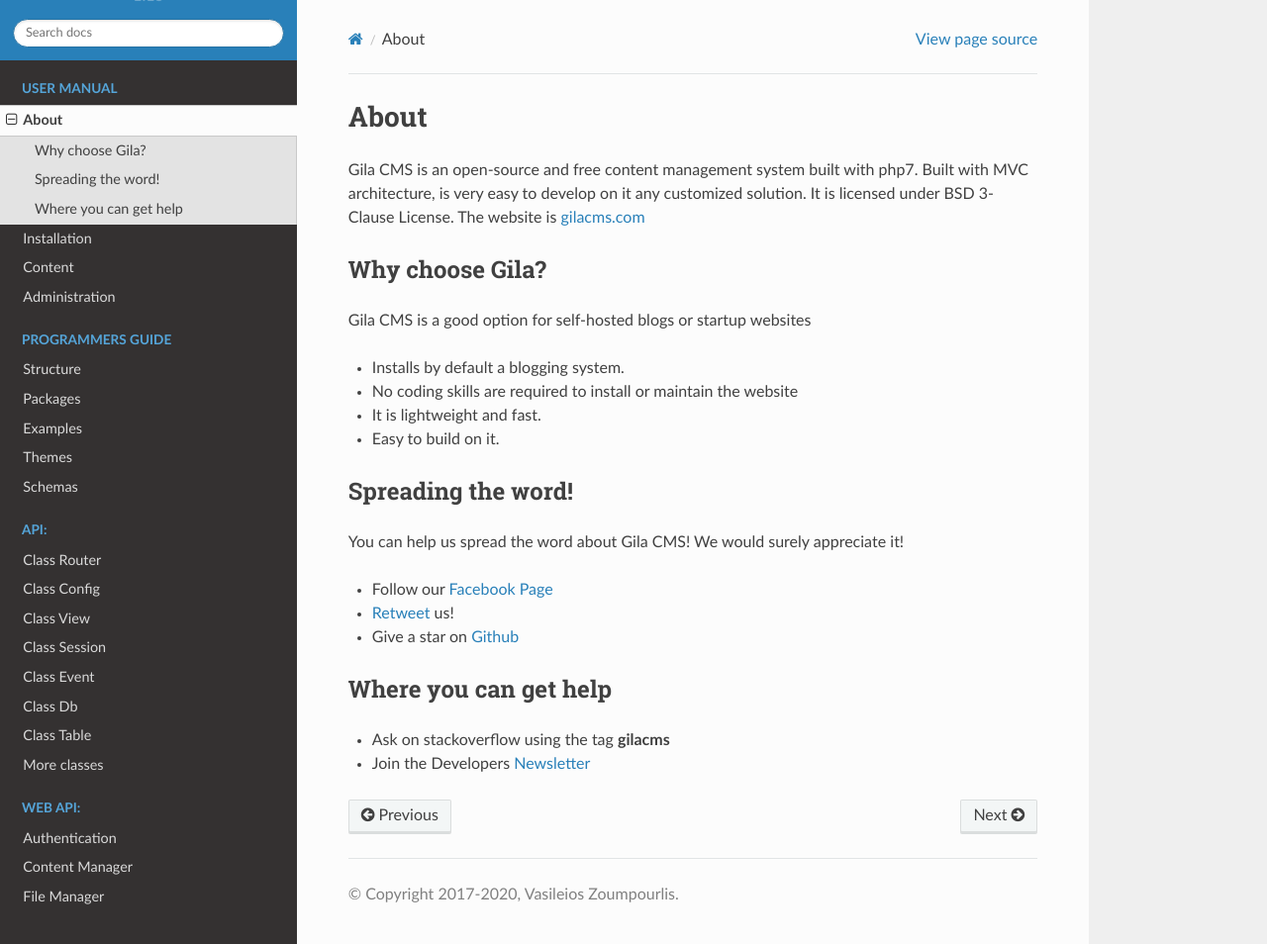
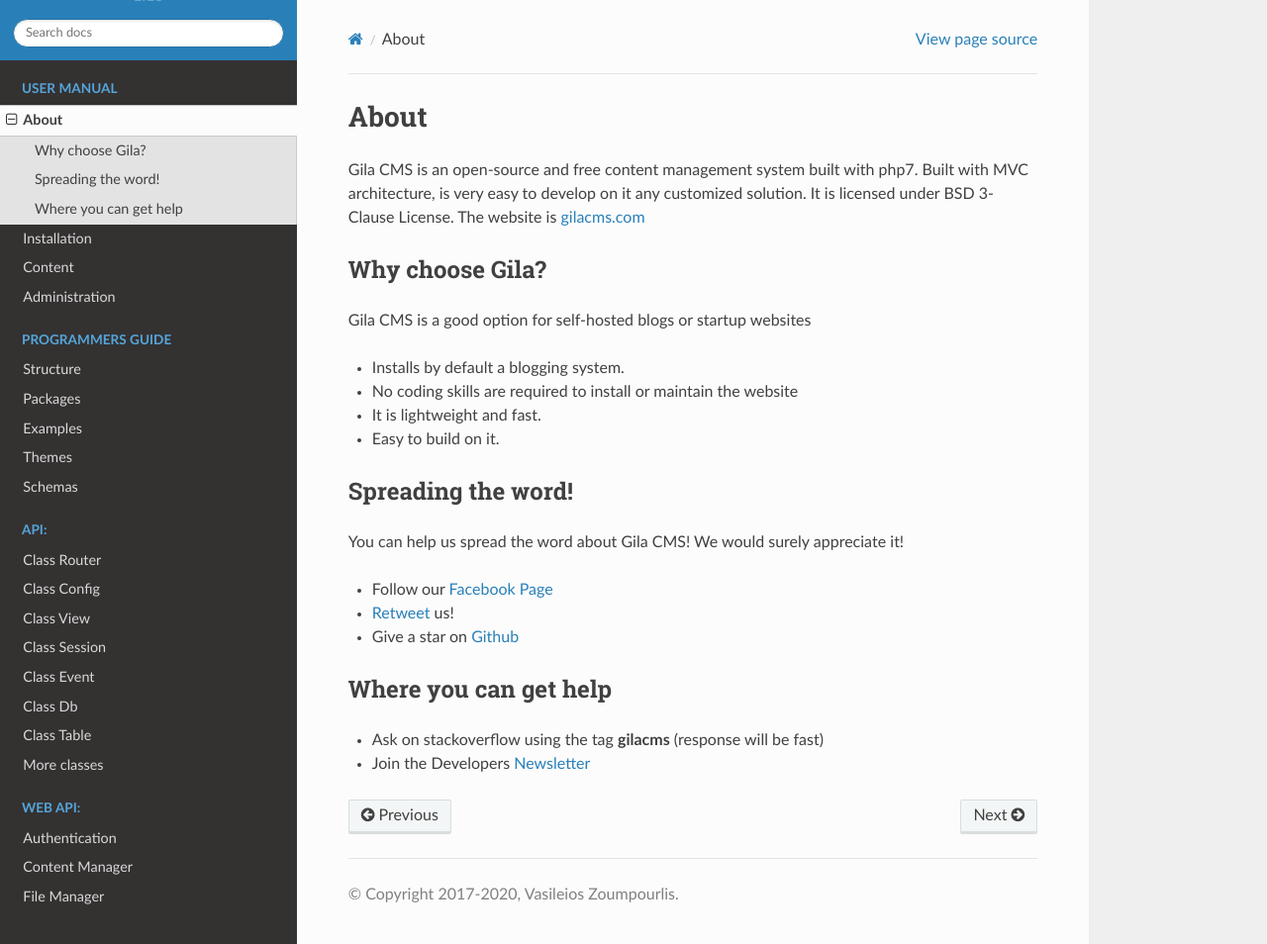
Before and after one commit to GilaCMS/docs, a Sphinx documentation site: the page built from source/index.md, in a window 1280 px wide and 954 px high. Shown: the whole window at 99% size. Built offline with Sphinx 7.4.7 and the Read the Docs theme 2.0.0, drawn with Linux system fonts in a browser that asks for light colours; pages that are not in the unit, such as notebooks, are missing from menus.

Commit message:
changed intro page

```diff
--- a/source/index.md
+++ b/source/index.md
@@ -21,5 +21,5 @@ You can help us spread the word about Gila CMS! We would surely appreciate it!
 
 ### Where you can get help
 
-- Ask on stackoverflow using the tag **gilacms**
+- Ask on stackoverflow using the tag **gilacms** (response will be fast)
 - Join the Developers [Newsletter](https://tinyletter.com/gilacms)
```
Also changed, not shown: source/install.md (+0 -1 lines).
